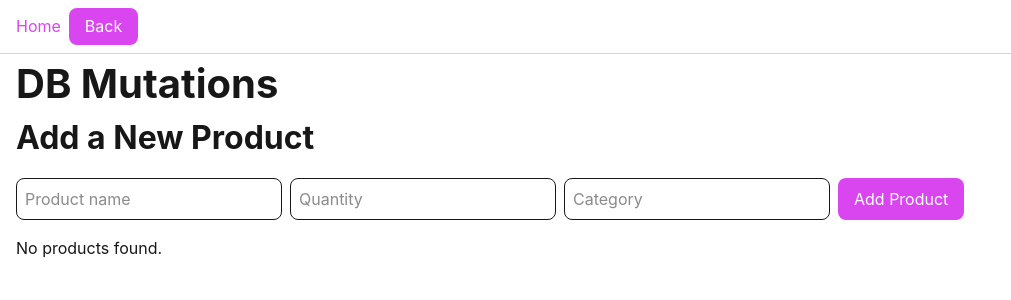
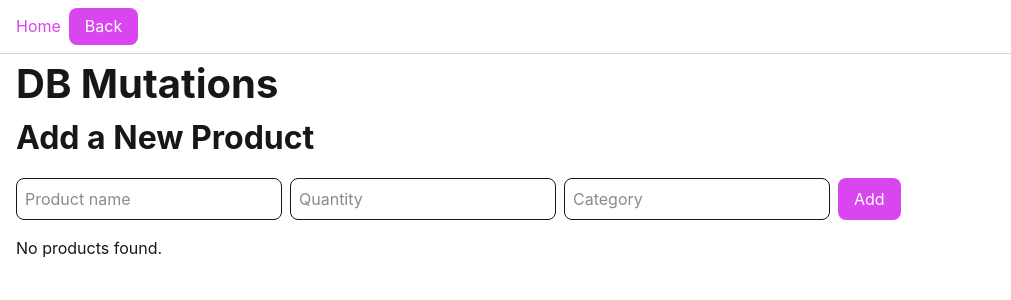
Before and after one commit to emanuelefavero/nextjs-16, a Next.js app: page /db-mutations in a window 1280 px wide. Shown: the top 300 px of the page, without its empty margins (0-1011 px from the left). Built offline with nearby package versions, Linux system fonts and the light colour scheme; no server answers; the database is empty.

Commit message:
feat: add spinner icon to submit button pending state

```diff
--- a/src/app/db-mutations/create-product-form.tsx
+++ b/src/app/db-mutations/create-product-form.tsx
@@ -54,7 +54,9 @@ export function CreateProductForm() {
             className='w-full sm:w-auto'
           />
         </div>
-        <SubmitButton className='w-full sm:w-fit'>Add Product</SubmitButton>
+        <SubmitButton className='flex w-full min-w-[62px] items-center justify-center sm:w-fit'>
+          Add
+        </SubmitButton>
       </form>
     </div>
   )
--- a/src/components/shared/submit-button.tsx
+++ b/src/components/shared/submit-button.tsx
@@ -2,6 +2,7 @@
 
 import { cx } from '@/lib/utils'
 import { useFormStatus } from 'react-dom'
+import { SpinnerIcon } from '../icons/SpinnerIcon'
 
 type Props = React.ComponentPropsWithRef<'button'> & {}
 
@@ -12,10 +13,10 @@ export function SubmitButton({ children, className, ...props }: Props) {
     <button
       disabled={pending}
       type='submit'
-      className={cx(className)}
+      className={cx('px-4 py-[.4rem]', className)}
       {...props}
     >
-      {children}
+      {pending ? <SpinnerIcon /> : children}
     </button>
   )
 }
```
